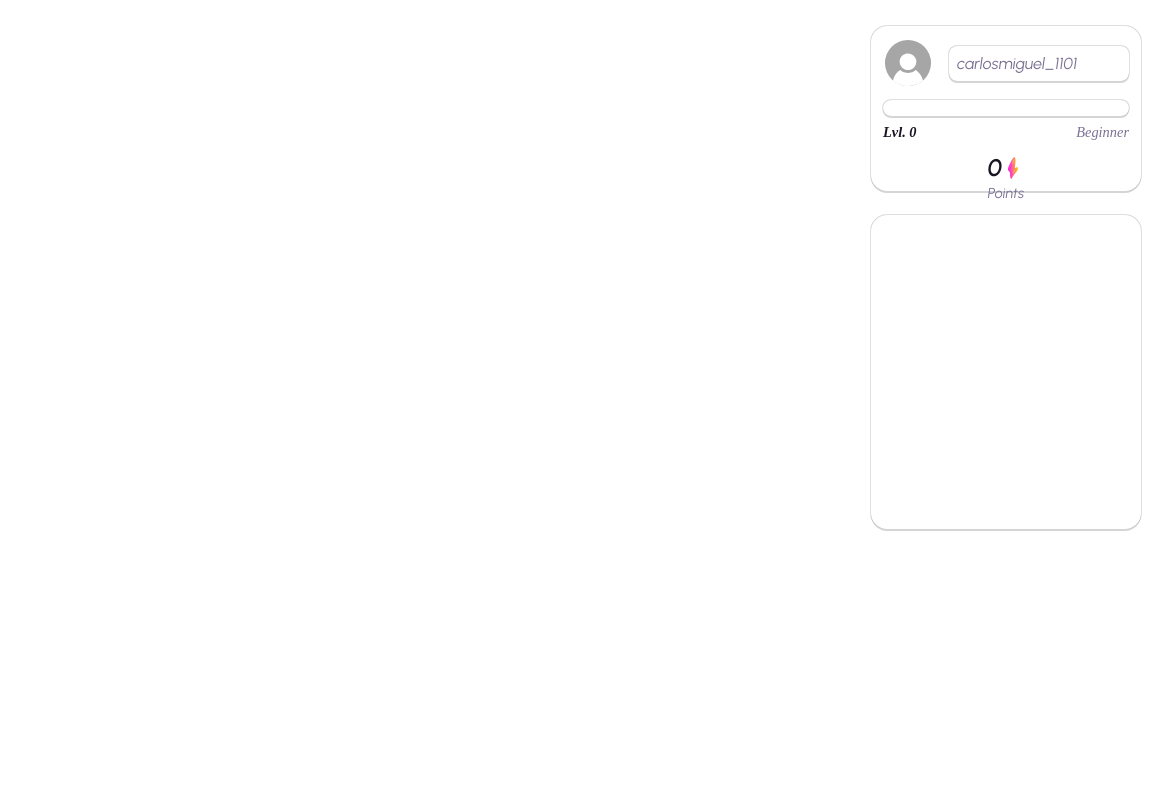
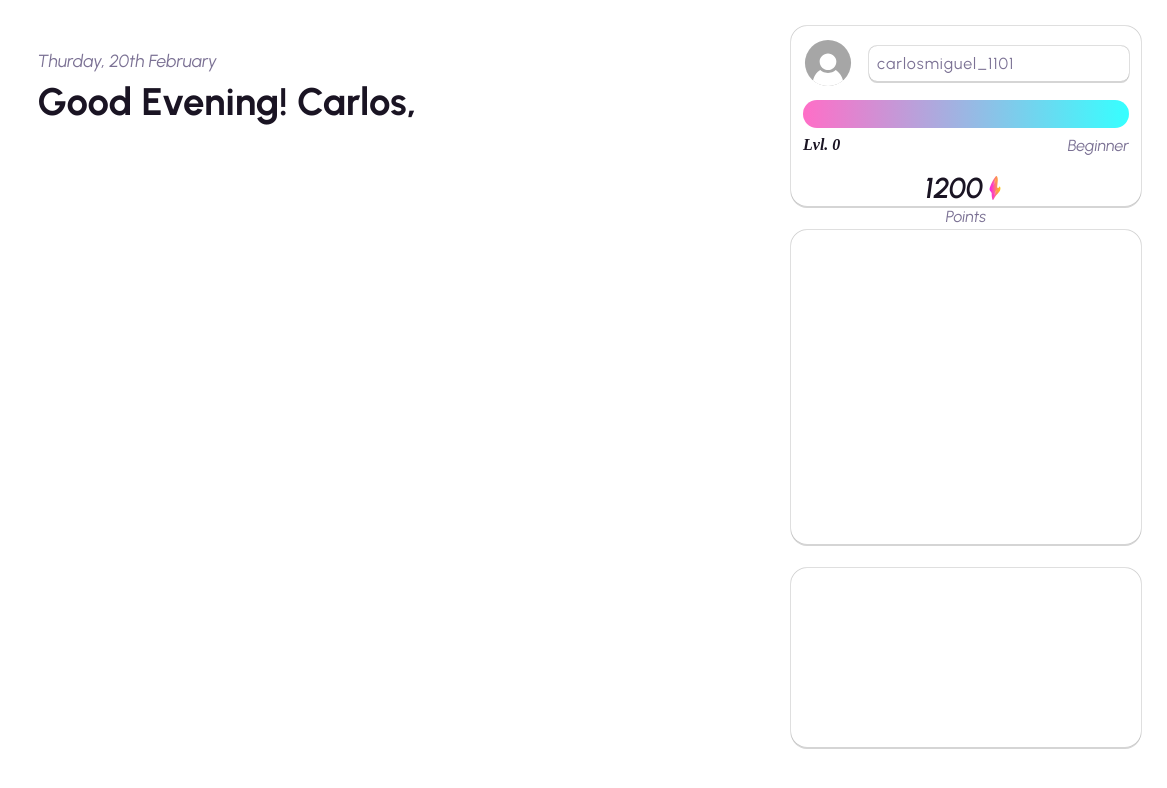
Before and after one commit to ltCAr1504/trivia-boost, a website: page public/pages/dashboard.html in a window 1280 px wide. Shown: the full height of the page, 113-1280 px from the left. Drawn offline with Linux system fonts and the light colour scheme; a web font is replaced by a local one.

Commit message:
Changes 10/25/2025 2:20

```diff
--- a/public/css/dashboard.css
+++ b/public/css/dashboard.css
@@ -12,6 +12,7 @@
 @import url('https://fonts.googleapis.com/css2?family=Baloo+2:wght@400..800&family=Bitcount+Grid+Double:wght@100..900&family=Dancing+Script:wght@400..700&family=Edu+NSW+ACT+Cursive:wght@400..700&family=Great+Vibes&family=Mona+Sans:ital,wght@0,200..900;1,200..900&family=Montserrat:ital,wght@0,100..900;1,100..900&family=Nunito:ital,wght@0,200..1000;1,200..1000&family=Open+Sans:ital,wght@0,300..800;1,300..800&family=Oswald:wght@200..700&family=Pacifico&family=Poppins:ital,wght@0,100;0,200;0,300;0,400;0,500;0,600;0,700;0,800;0,900;1,100;1,200;1,300;1,400;1,500;1,600;1,700;1,800;1,900&family=Quicksand:wght@300..700&family=Rajdhani:wght@300;400;500;600;700&family=Raleway:ital,wght@0,100..900;1,100..900&family=Roboto:ital,wght@0,100..900;1,100..900&family=Satisfy&family=Source+Code+Pro:ital,wght@0,200..900;1,200..900&display=swap');
 @import url('https://fonts.googleapis.com/css2?family=Figtree:ital,wght@0,300..900;1,300..900&display=swap');
 @import url('https://fonts.googleapis.com/css2?family=Figtree:ital,wght@0,300..900;1,300..900&family=Urbanist:ital,wght@0,100..900;1,100..900&display=swap');
+@import url('https://fonts.googleapis.com/css2?family=Exo+2:ital,wght@0,100..900;1,100..900&family=JetBrains+Mono:ital,wght@0,100..800;1,100..800&family=Poppins:ital,wght@0,100;0,200;0,300;0,400;0,500;0,600;0,700;0,800;0,900;1,100;1,200;1,300;1,400;1,500;1,600;1,700;1,800;1,900&family=Rajdhani:wght@300;400;500;600;700&family=Rubik:ital,wght@0,300..900;1,300..900&family=Urbanist:ital,wght@0,100..900;1,100..900&display=swap');
 
 
 *{
@@ -32,7 +33,7 @@
   --color-blueDark: #1a1423;
   --color-blueDark2: #0A091B;
   --color-gray: #7b7194;
-  --color-green: #70e000;
+  --color-green: hsl(90, 100%, 44%);
   --color-white: white;
   --color-red: #FF4500;
   --color-purple: #6f42c1;
@@ -132,19 +133,20 @@ main{
 .user__space{
     width: 100%;
     height: 100%;
+    display: flex;
 }
 
 .profile__container{
     height: 100%;
-    width: 100%;
+    width: 32%;
     display: flex;
     flex-direction: column;
-    align-items: end;
+    align-items: center;
 }
 
 .user__space .profile{
-    width: 270px;
-    height: 22%;
+    width: 350px;
+    height: 24%;
     display: flex;
     border-radius: 16px;
     padding: 12px 12px;
@@ -176,10 +178,10 @@ main{
 
 .username{
     font-size: 1rem;
+    letter-spacing: 1px;
     font-family: 'Urbanist';
     font-weight: 400;
     color: var(--color-gray);
-    font-style: italic;
 }
 
 .level__user__bar{
@@ -192,15 +194,15 @@ main{
 
 .level__user__bar .level__bar{
     width: 100%;
-    height: 16px;
-    border-radius: 8px;
-    box-shadow: var(--box-shadow);
+    height: 28px;
+    border-radius: 16px;
+    background: linear-gradient(90deg, var(--color-rose), var(--color-blue));
 }
 
 .level__bar__info{
     display: flex;
     justify-content: space-between;
-    font-size: .9rem;
+    font-size: 1rem;
     font-weight: 400;
     font-style: italic;
     font-family: 'Urbanist';
@@ -209,13 +211,14 @@ main{
 .level__bar__info .user__status{
     font-style: italic;
     font-weight: 400;
-    font-size: .9rem;
+    font-family: 'Urbanist';
+    font-size: 1rem;
     color: var(--color-gray);
 }
 
 
 .points__container{
-    margin-top: 12px;
+    margin-top: 16px;
     display: flex;
     flex-direction: column;
     align-items: center;
@@ -228,7 +231,7 @@ main{
 }
 
 .points__container .points__info h3{
-    font-size: 1.5rem;
+    font-size: 1.8rem;
     font-weight: 600;
     font-family: 'Urbanist';
     font-style: italic;
@@ -236,7 +239,7 @@ main{
 }
 
 .points__container .points__label{
-    font-size: .9rem;
+    font-size: 1rem;
     font-weight: 400;
     font-family: 'Urbanist';
     color: var(--color-gray);
@@ -248,11 +251,42 @@ main{
 }
 
 
-.recommended__quiz__box{
-    width: 270px;
+.skills__container{
+    width: 350px;
     height: 42%;
     margin-top: 24px;
     box-shadow: var(--box-shadow);
     border-radius: 16px;
     background-color: white;
 }
+
+.hours__played__container{
+    width: 350px;
+    height: 24%;
+    margin-top: 24px;
+    box-shadow: var(--box-shadow);
+    border-radius: 16px;
+    background-color: white;
+}
+
+.main__dashboard__content{
+    width: 100%;
+    height: 100vh;
+    padding: 24px 32px;
+}
+
+.main__dashboard__content .date{
+    font-size: 1.1rem;
+    font-weight: 400;
+    font-family: 'Urbanist';
+    color: var(--color-gray);
+    font-style: italic;
+}
+
+.main__dashboard__content .dashboard__title{
+    font-size: 2.4rem;
+    font-weight: 700;
+    font-family: 'Urbanist';
+    color: var(--color-blueDark);
+    margin-top: 8px;
+}
--- /dev/null
+++ b/public/css/pageNotFound.css
@@ -0,0 +1,79 @@
+@import url('https://fonts.googleapis.com/css2?family=Exo+2:ital,wght@0,100..900;1,100..900&family=Poppins:ital,wght@0,100;0,200;0,300;0,400;0,500;0,600;0,700;0,800;0,900;1,100;1,200;1,300;1,400;1,500;1,600;1,700;1,800;1,900&family=Rajdhani:wght@300;400;500;600;700&family=Rubik:ital,wght@0,300..900;1,300..900&family=Urbanist:ital,wght@0,100..900;1,100..900&display=swap');
+@import url('https://fonts.googleapis.com/css2?family=Exo+2:ital,wght@0,100..900;1,100..900&family=JetBrains+Mono:ital,wght@0,100..800;1,100..800&family=Poppins:ital,wght@0,100;0,200;0,300;0,400;0,500;0,600;0,700;0,800;0,900;1,100;1,200;1,300;1,400;1,500;1,600;1,700;1,800;1,900&family=Rajdhani:wght@300;400;500;600;700&family=Rubik:ital,wght@0,300..900;1,300..900&family=Urbanist:ital,wght@0,100..900;1,100..900&display=swap');
+*{
+    margin: 0;
+    padding: 0;
+    box-sizing: border-box;
+}
+
+body{
+    display: grid;
+    place-content: center;
+    min-height: 100vh;
+}
+
+:root {
+
+  --color-blue: #36ffff;
+  --color-blue2: #007bff;
+  --color-yellow: gold;
+  --color-blueDark: #1a1423;
+  --color-blueDark2: #0A091B;
+  --color-gray: #7b7194;
+  --color-green: #70e000;
+  --color-white: white;
+  --color-red: #FF4500;
+  --color-purple: #6f42c1;
+  --color-rose: #FF6EC7;
+  --color-green-aqua: #00EA9C;
+  --color-electric-yellow: linear-gradient(90deg, #FFF700, #FFD000, #FFB300);
+
+  --box-shadow: 0 2px 0 0 rgba(150,150,150,.4),
+                1px 0 0 0 rgba(150,150,150,.3),
+                -1px 0 0 0 rgba(150,150,150,.3),
+                0 -1px 0 0 rgba(150,150,150,.3);
+  --color-background: hsl(0 0 100%);
+  --color-primary: var(--color-blue);
+  --color-button: var(--color-yellow);
+  --color-success: var(--color-green);
+  --color-error: var(--color-red);
+}
+
+.container{
+    display: flex;
+    flex-direction: column;
+    align-items: center;
+    justify-content: center;
+    margin-bottom: 125px;
+}
+
+.title{
+    font-family: 'JetBrains Mono', sans-serif;
+    font-size: 10rem;
+    color: var(color-blueDark);
+}
+
+.subtitle{
+    font-family: 'JetBrains Mono', sans-serif;
+    font-size: 1.5rem;
+}
+
+.btn{
+    font-size: 1.1rem;
+    font-family: 'JetBrains Mono', sans-serif;
+    padding: 12px 16px;
+    margin-top: 20px;
+    border: none;
+    border-radius: 12px;
+    background-color: var(--color-blueDark);
+    color: var(--color-white);
+    cursor: pointer;
+    box-shadow: 0 3px 1px 0 hsla(270, 28%, 1%, 1),
+                1px 0 1px 0 hsla(270, 28%, 1%, 1),
+                -1px 0 1px 0 hsla(270, 28%, 1%, 1),
+                0 -1px 1px 0 hsla(270, 28%, 1%, 1);
+  -webkit-font-smoothing: antialiased;
+  -moz-osx-font-smoothing: grayscale;
+  text-rendering: optimizeLegibility;
+  will-change: transform;
+}
--- a/public/pages/dashboard.html
+++ b/public/pages/dashboard.html
@@ -33,6 +33,10 @@
         </aside>
 
         <section class="user__space">
+            <div class="main__dashboard__content">
+                <p class="date" id="date">Thurday, 20th February</p>
+                <h1 class="dashboard__title">Good Evening! Carlos,</h1>
+            </div>
             <div class="profile__container">
                 <div class="profile">
                     <div class="content_container">
@@ -51,15 +55,18 @@
                         </div>
                         <div class="points__container">
                             <div class="points__info">
-                                <h3 id="points__number">0</h3>
-                                <img class="points__img" src="../assets/img/pointsIconIllustration.svg" height="22" width="22" fetchpriority="high" alt="">
+                                <h3 id="points__number">1200</h3>
+                                <img class="points__img" src="../assets/img/pointsIconIllustration.svg" height="24" width="24" fetchpriority="high" alt="">
                             </div>
                             <span class="points__label">Points</span>
                         </div>
                     </div>
                 </div>
 
-                <div class="recommended__quiz__box">
+                <div class="skills__container">
+
+                </div>
+                <div class="hours__played__container">
 
                 </div>
             </div>
--- a/server/routes/pages.js
+++ b/server/routes/pages.js
@@ -1,4 +1,4 @@
-const { Router, express } = require('express')
+const { Router } = require('express')
 const router = Router();
 const path = require('path');
 
--- a/server/server.js
+++ b/server/server.js
@@ -26,5 +26,5 @@ mongoose.connect(process.env.MONGO_URI)
 app.use(pagesRoutes)
 app.use('/api', apiUsers)
 app.use((req,res) => {
-  res.status(404).send('Page not found')
+  res.status(404).sendFile(path.join(__dirname, '..', 'public', 'pages', 'pageNotFound.html'))
 })
```
Also changed, not shown: public/pages/pageNotFound.html (added, +35 -0 lines).
